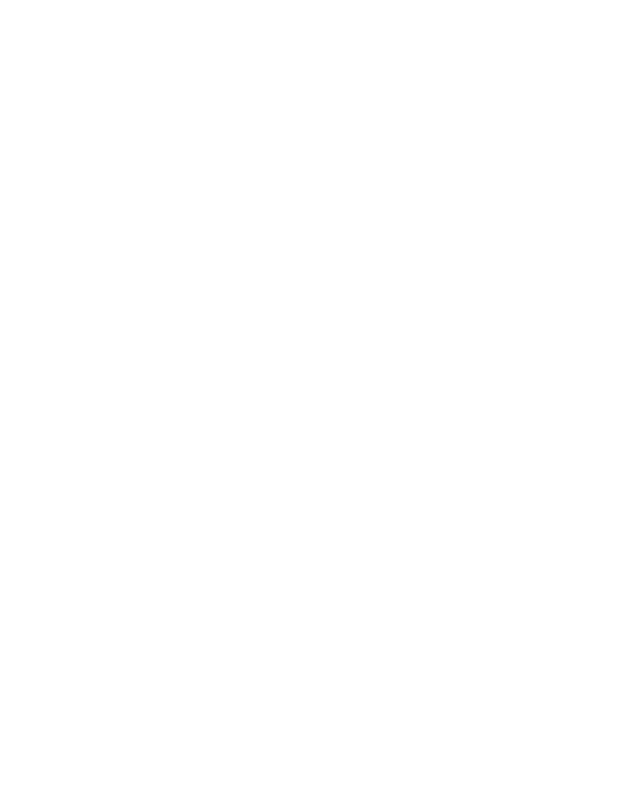
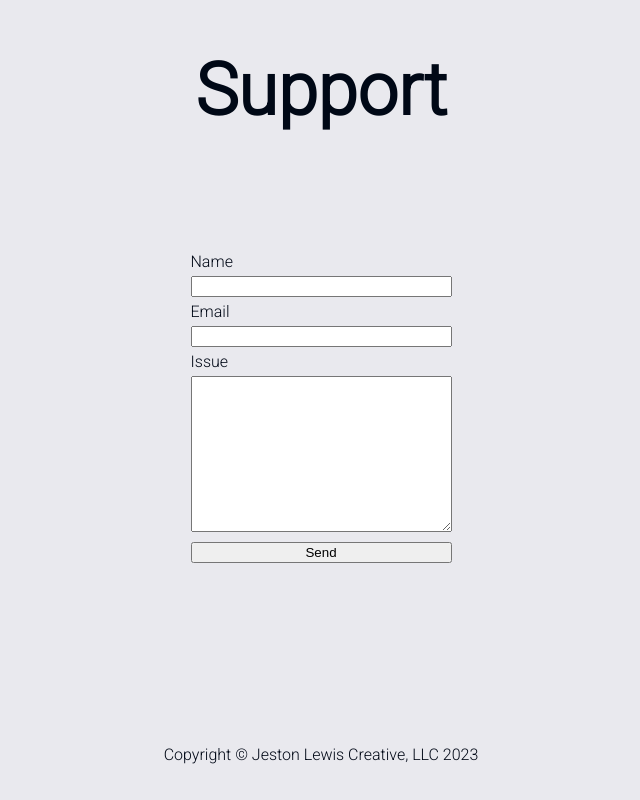
Before and after one commit to jestoncolelewis/jestonlewiscreative.com, a plain HTML site: page website/support.html in a window 1280 px wide. Shown: the whole page, without its empty margins (319-959 px from the left). Drawn offline with Linux system fonts and the light colour scheme.

Commit message:
added form

```diff
--- a/website/style.css
+++ b/website/style.css
@@ -91,3 +91,16 @@ p {
 
 
 /* Form */
+
+#support-form {
+  display: flex;
+  flex-direction: column;
+}
+
+#support-form p {
+  margin: 0;
+}
+
+input, textarea {
+  margin: 5px 0px;
+}
--- a/website/support.html
+++ b/website/support.html
@@ -0,0 +1,34 @@
+<!DOCTYPE html>
+<html lang="en">
+
+<head>
+    <meta charset="UTF-8">
+    <meta name="viewport" content="width=device-width, initial-scale=1.0">
+    <link rel="stylesheet" href="./style.css">
+    <link rel="preconnect" href="https://fonts.googleapis.com">
+    <link rel="preconnect" href="https://fonts.gstatic.com" crossorigin>
+    <link href="https://fonts.googleapis.com/css2?family=Roboto:wght@300&display=swap" rel="stylesheet">
+    <title>Support | Jeston Lewis Creative</title>
+</head>
+
+<body>
+    <header>
+        <h1>Support</h1>
+    </header>
+    <main>
+        <form id="support-form" action="" method="post">
+            <p>Name</p>
+            <input type="text" name="name" id="1">
+            <p>Email</p>
+            <input type="email" name="email" id="2">
+            <p>Issue</p>
+            <textarea name="" id="" cols="30" rows="10"></textarea>
+            <input type="submit" value="Send">
+        </form>
+    </main>
+    <footer>
+        <p>Copyright &copy; Jeston Lewis Creative, LLC 2023</p>
+    </footer>
+</body>
+
+</html>
```
